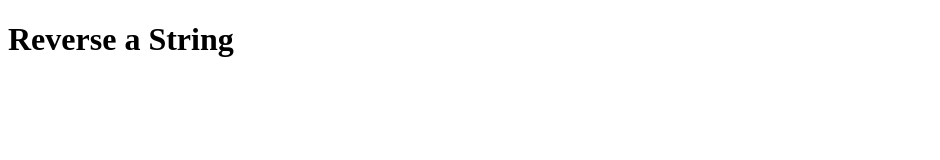
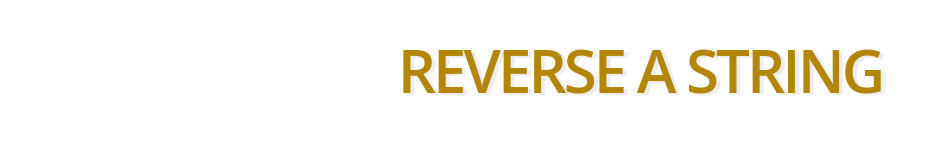
Before and after one commit to FrancisObiozor/Coding-Interview-Questions, a plain HTML site: page Javascript Solutions/Reverse a string/index.html in a window 1280 px wide. Shown: the whole page, without its empty margins (0-940 px from the left). Drawn offline with Linux system fonts and the light colour scheme.

Commit message:
Fixed css on reverse string and added some input validation.

```diff
--- a/Javascript Solutions/Reverse a string/script.js
+++ b/Javascript Solutions/Reverse a string/script.js
@@ -2,6 +2,12 @@
 //"Hi my name is Francis"
 
 function reverse(str){
+	if(!str){
+		return console.log("Please provide a valid string.")
+	}else if(str.length < 2){
+		return console.log("The string has only 1 character so its already reversed.")
+	}
+
 	let newStr = [];
 	for(let i =0;i<str.length;i++){
 		newStr[str.length-i]=str[i];
@@ -9,6 +15,10 @@ function reverse(str){
 	return newStr.join('');
 }
 
-let str = "Hi my name is Francis";
-let reverseStr = reverse(str);
-console.log(reverseStr);
+let str1 = "Hi my name is Francis";
+let str2 = undefined;
+let str3 = ["A"];
+
+console.log(reverse(str1));
+console.log(reverse(str2));
+console.log(reverse(str3));
--- a/Javascript Solutions/Reverse a string/style.css
+++ b/Javascript Solutions/Reverse a string/style.css
@@ -1,19 +1,24 @@
-.coolTitle {
+/* h1 {
+  color: #b48608;
+  font-family: 'Droid serif', serif;
+  font-size: 60px;
+  font-weight: 400;
+  font-style: italic;
+  line-height: 44px;
+  margin: 0 0 12px;
   text-align: center;
-  font-family: 'Oswald', Helvetica, sans-serif;
-  font-size: 40px;
-  transform: skewY(-10deg);
-  letter-spacing: 4px;
-  word-spacing: -8px;
-  color: tomato;
-  text-shadow:
-    -1px -1px 0 firebrick,
-    -2px -2px 0 firebrick,
-    -3px -3px 0 firebrick,
-    -4px -4px 0 firebrick,
-    -5px -5px 0 firebrick,
-    -6px -6px 0 firebrick,
-    -7px -7px 0 firebrick,
-    -8px -8px 0 firebrick,
-    -30px 20px 40px dimgrey;
+} */
+
+h1{
+  font-family: 'Open Sans', sans-serif;
+  color: #b48608;
+  text-decoration: none;
+  text-transform: uppercase;
+  font-size: 60px;
+  font-weight: 600;
+  letter-spacing: -3px;
+  line-height: 1;
+  text-shadow: #EDEDED 4px 2px 0;
+  text-align: center;
+  position: relative;
 }
```
